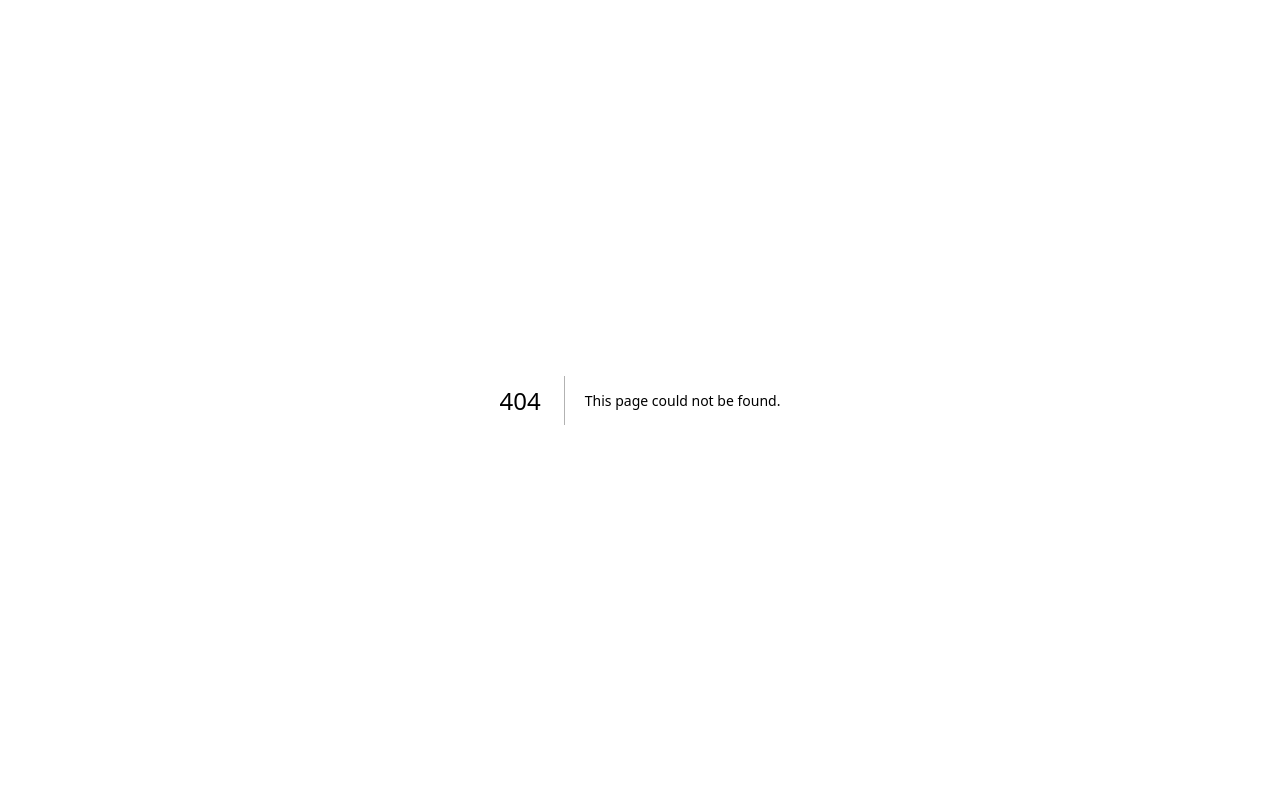
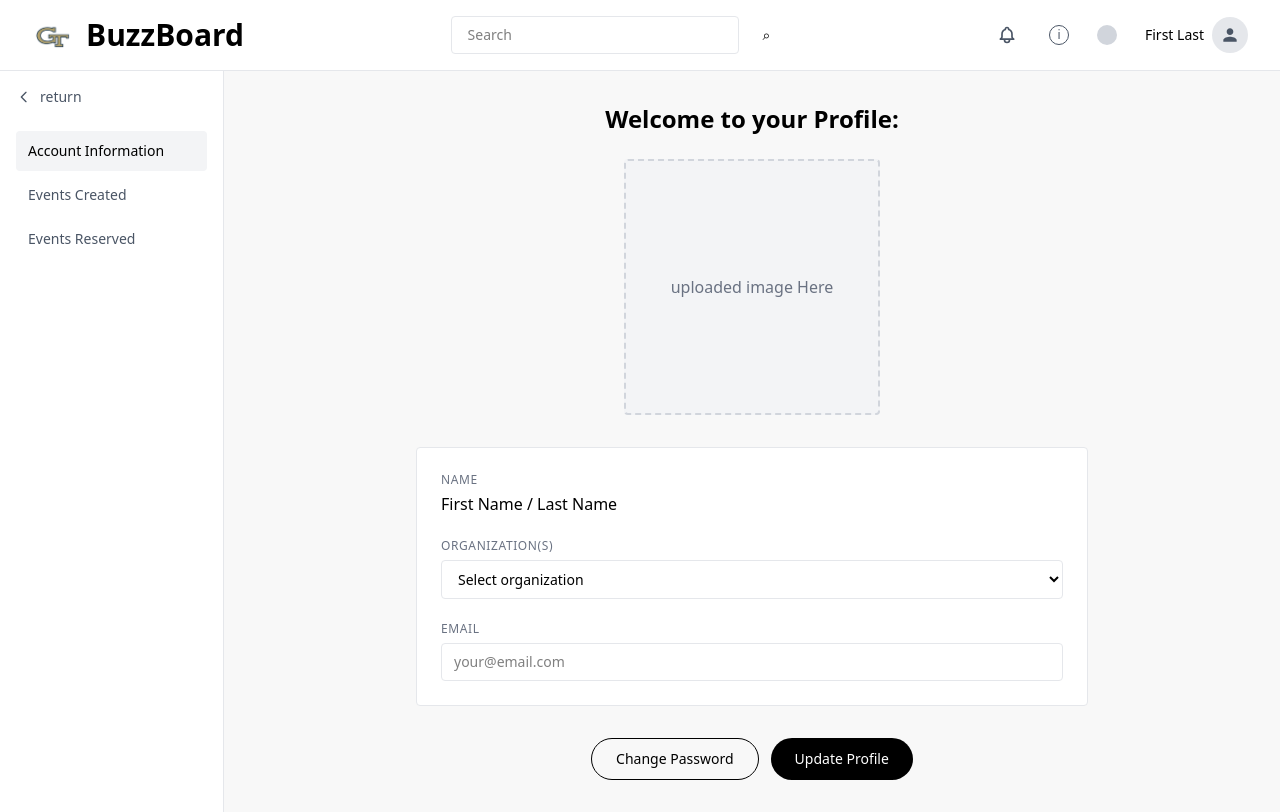
Before and after one commit to StevenQMai/BuzzBoard, a Next.js app in the folder client/: page /profile in a window 1280 px wide. Before the commit this address had no page. Built offline with nearby package versions, Linux system fonts and the light colour scheme.

Commit message:
Add profile page with account info, events created/reserved

```diff
--- /dev/null
+++ b/client/src/app/profile/events-created/page.tsx
@@ -0,0 +1,8 @@
+export default function EventsCreatedPage() {
+  return (
+    <div className="mx-auto max-w-2xl">
+      <h2 className="mb-6 text-2xl font-semibold text-black">Events Created</h2>
+      <p className="text-gray-600">Your created events will appear here.</p>
+    </div>
+  );
+}
--- /dev/null
+++ b/client/src/app/profile/events-reserved/page.tsx
@@ -0,0 +1,8 @@
+export default function EventsReservedPage() {
+  return (
+    <div className="mx-auto max-w-2xl">
+      <h2 className="mb-6 text-2xl font-semibold text-black">Events Reserved</h2>
+      <p className="text-gray-600">Your reserved events will appear here.</p>
+    </div>
+  );
+}
--- /dev/null
+++ b/client/src/app/profile/layout.tsx
@@ -0,0 +1,122 @@
+"use client";
+
+import Image from "next/image";
+import Link from "next/link";
+import { usePathname } from "next/navigation";
+
+const sidebarLinks = [
+  { label: "Account Information", href: "/profile" },
+  { label: "Events Created", href: "/profile/events-created" },
+  { label: "Events Reserved", href: "/profile/events-reserved" },
+];
+
+export default function ProfileLayout({
+  children,
+}: {
+  children: React.ReactNode;
+}) {
+  const pathname = usePathname();
+
+  return (
+    <div className="min-h-screen bg-[#f8f8f8]">
+      {/* Header bar – same logo and UI as main Navbar */}
+      <header className="flex items-center justify-between border-b border-gray-200 bg-white px-8 py-4">
+        <Link href="/" className="flex items-center gap-3 hover:opacity-90">
+          <Image
+            src="/gt-logo.png"
+            alt="Georgia Tech logo"
+            width={42}
+            height={42}
+            className="object-contain"
+          />
+          <span className="text-3xl font-semibold text-black">BuzzBoard</span>
+        </Link>
+
+        <div className="flex flex-1 items-center justify-center gap-3 px-8">
+          <input
+            type="text"
+            placeholder="Search"
+            className="w-72 rounded border border-gray-200 px-4 py-2 text-sm outline-none"
+          />
+          <button
+            type="button"
+            className="rounded px-3 py-2 text-sm transition hover:bg-gray-100"
+            aria-label="Search"
+          >
+            ⌕
+          </button>
+        </div>
+
+        <div className="flex items-center gap-4">
+          <button
+            type="button"
+            className="rounded p-2 text-gray-600 transition hover:bg-gray-100"
+            aria-label="Notifications"
+          >
+            <svg className="h-5 w-5" fill="none" stroke="currentColor" viewBox="0 0 24 24" aria-hidden>
+              <path strokeLinecap="round" strokeLinejoin="round" strokeWidth={2} d="M15 17h5l-1.405-1.405A2.032 2.032 0 0118 14.158V11a6.002 6.002 0 00-4-5.659V5a2 2 0 10-4 0v.341C7.67 6.165 6 8.388 6 11v3.159c0 .538-.214 1.055-.595 1.436L4 17h5m6 0v1a3 3 0 11-6 0v-1m6 0H9" />
+            </svg>
+          </button>
+          <button
+            type="button"
+            className="rounded p-2 text-gray-600 transition hover:bg-gray-100"
+            aria-label="Help"
+          >
+            <span className="flex h-5 w-5 items-center justify-center rounded-full border border-current text-xs font-medium">i</span>
+          </button>
+          <button
+            type="button"
+            className="rounded-full p-1 text-gray-600 transition hover:bg-gray-100"
+            aria-label="More"
+          >
+            <span className="block h-5 w-5 rounded-full bg-gray-300" />
+          </button>
+          <div className="flex items-center gap-2 pl-2">
+            <span className="text-sm font-medium text-black">First Last</span>
+            <div className="flex h-9 w-9 items-center justify-center rounded-full bg-gray-200">
+              <svg className="h-5 w-5 text-gray-600" fill="currentColor" viewBox="0 0 24 24" aria-hidden>
+                <path d="M12 12c2.21 0 4-1.79 4-4s-1.79-4-4-4-4 1.79-4 4 1.79 4 4 4zm0 2c-2.67 0-8 1.34-8 4v2h16v-2c0-2.66-5.33-4-8-4z" />
+              </svg>
+            </div>
+          </div>
+        </div>
+      </header>
+
+      <div className="flex">
+        {/* Left navigation sidebar */}
+        <aside className="w-56 shrink-0 border-r border-gray-200 bg-white p-4">
+          <Link
+            href="/"
+            className="mb-6 flex items-center gap-2 text-sm text-gray-600 transition hover:text-black"
+          >
+            <svg className="h-4 w-4" fill="none" stroke="currentColor" viewBox="0 0 24 24" aria-hidden>
+              <path strokeLinecap="round" strokeLinejoin="round" strokeWidth={2} d="M15 19l-7-7 7-7" />
+            </svg>
+            return
+          </Link>
+          <nav className="flex flex-col gap-1">
+            {sidebarLinks.map(({ label, href }) => {
+              const isActive = pathname === href || (href === "/profile" && pathname === "/profile");
+              return (
+                <Link
+                  key={href}
+                  href={href}
+                  className={`rounded px-3 py-2.5 text-sm transition ${
+                    isActive
+                      ? "bg-gray-100 font-medium text-black"
+                      : "text-gray-600 hover:bg-gray-50 hover:text-black"
+                  }`}
+                >
+                  {label}
+                </Link>
+              );
+            })}
+          </nav>
+        </aside>
+
+        {/* Main content area */}
+        <main className="flex-1 p-8">{children}</main>
+      </div>
+    </div>
+  );
+}
--- /dev/null
+++ b/client/src/app/profile/page.tsx
@@ -0,0 +1,89 @@
+"use client";
+
+import { useState } from "react";
+
+// Example organizations – replace with API or config later
+const ORGANIZATIONS = [
+  { value: "", label: "Select organization" },
+  { value: "gt-ieee", label: "Georgia Tech IEEE" },
+  { value: "gt-acm", label: "GT ACM" },
+  { value: "gt-hackers", label: "GT Hackers" },
+  { value: "gt-robotics", label: "GT Robotics" },
+  { value: "other", label: "Other" },
+];
+
+export default function ProfileAccountPage() {
+  const [organization, setOrganization] = useState("");
+  const [email, setEmail] = useState("");
+
+  return (
+    <>
+      <h2 className="mb-6 text-center text-2xl font-semibold text-black">
+        Welcome to your Profile:
+      </h2>
+
+      <div className="mx-auto max-w-2xl">
+        {/* Profile image placeholder */}
+        <div className="mb-8 flex justify-center">
+          <div className="flex h-64 w-64 items-center justify-center rounded border-2 border-dashed border-gray-300 bg-gray-100 text-center text-gray-500">
+            uploaded image Here
+          </div>
+        </div>
+
+        {/* User information */}
+        <div className="mb-8 space-y-4 rounded border border-gray-200 bg-white p-6">
+          <div>
+            <p className="text-xs font-medium uppercase tracking-wider text-gray-500">Name</p>
+            <p className="mt-1 text-black">First Name / Last Name</p>
+          </div>
+          <div>
+            <label htmlFor="profile-organization" className="text-xs font-medium uppercase tracking-wider text-gray-500">
+              Organization(s)
+            </label>
+            <select
+              id="profile-organization"
+              value={organization}
+              onChange={(e) => setOrganization(e.target.value)}
+              className="mt-1 w-full rounded border border-gray-200 px-3 py-2 text-sm text-black outline-none focus:border-gray-400"
+            >
+              {ORGANIZATIONS.map((opt) => (
+                <option key={opt.value || "default"} value={opt.value}>
+                  {opt.label}
+                </option>
+              ))}
+            </select>
+          </div>
+          <div>
+            <label htmlFor="profile-email" className="text-xs font-medium uppercase tracking-wider text-gray-500">
+              Email
+            </label>
+            <input
+              id="profile-email"
+              type="email"
+              value={email}
+              onChange={(e) => setEmail(e.target.value)}
+              placeholder="your@email.com"
+              className="mt-1 w-full rounded border border-gray-200 px-3 py-2 text-sm text-black outline-none focus:border-gray-400"
+            />
+          </div>
+        </div>
+
+        {/* Action buttons */}
+        <div className="flex flex-col gap-3 sm:flex-row sm:justify-center">
+          <button
+            type="button"
+            className="rounded-full border border-black px-6 py-2.5 text-sm font-medium text-black transition hover:bg-gray-100"
+          >
+            Change Password
+          </button>
+          <button
+            type="button"
+            className="rounded-full bg-black px-6 py-2.5 text-sm font-medium text-white transition hover:bg-gray-800"
+          >
+            Update Profile
+          </button>
+        </div>
+      </div>
+    </>
+  );
+}
```
